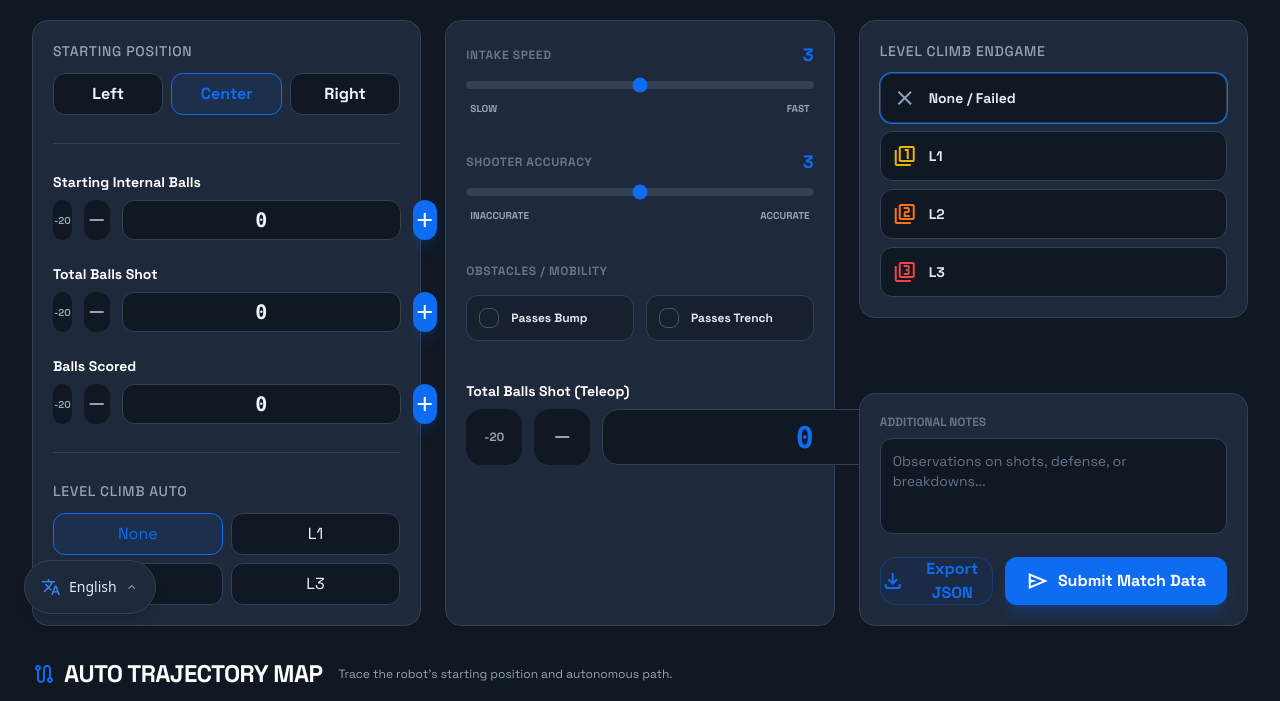
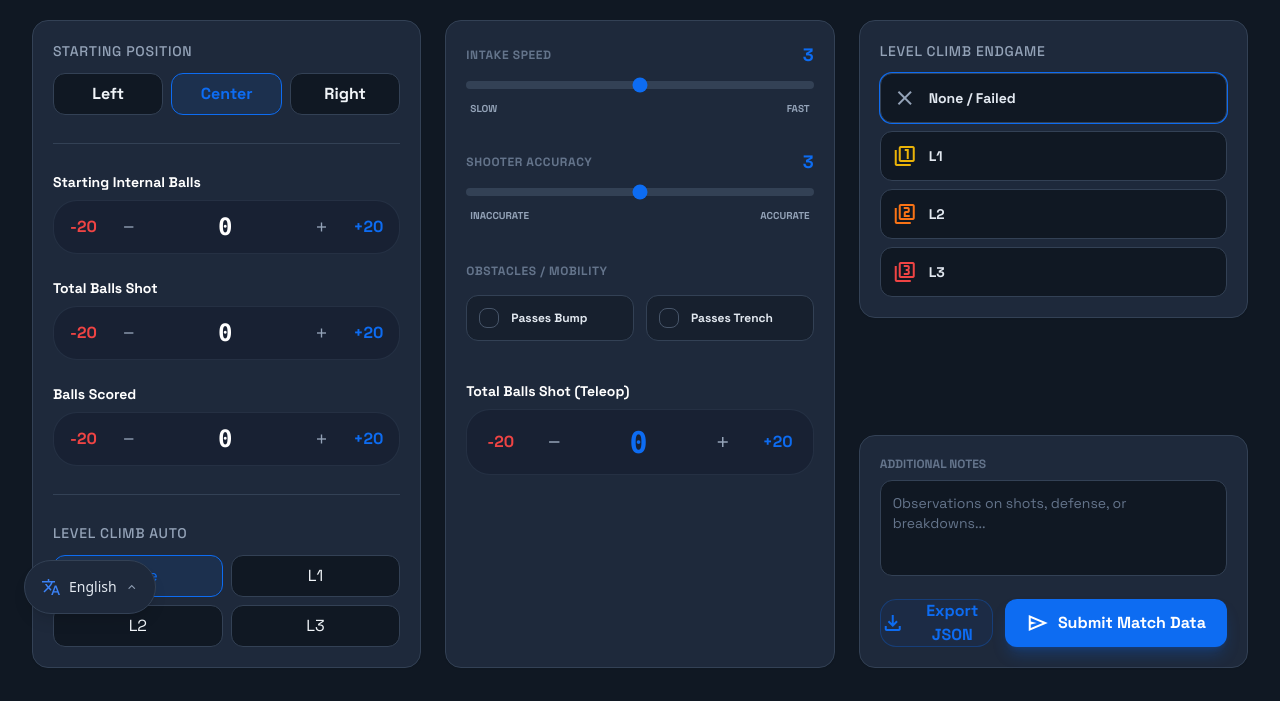
Before and after one commit to floragel/Scouting-App, a Flask app: template backend/templates/match_scout.html in a window 1280 px wide. Shown: the part 162-863 px from the top of the page. Run offline with Flask 3, Linux system fonts and the light colour scheme; the template is opened without the code that fills it, so the values that code supplies are empty; some libraries are stand-ins or nearby versions.

Commit message:
UI: Refactor match steppers into Unified Capsule design & Update Pit terminology to Close/Far

```diff
--- a/backend/templates/match_scout.html
+++ b/backend/templates/match_scout.html
@@ -211,26 +211,26 @@
                         <div class="flex flex-col gap-2">
                             <label class="text-sm font-bold text-slate-700 dark:text-white">Starting Internal
                                 Balls</label>
-                            <div class="flex items-center gap-1.5 sm:gap-3">
+                            <div class="flex items-center w-full bg-slate-900/40 rounded-2xl border border-slate-700/50 p-1 group transition-all hover:border-primary/20">
                                 <button
-                                    class="stepper-btn size-10 flex items-center justify-center rounded-lg bg-slate-100 dark:bg-[#101823] text-slate-400 hover:text-white hover:bg-red-500/20 hover:border-red-500 border border-transparent transition-colors text-[10px] font-bold"
+                                    class="stepper-btn h-11 px-3 text-red-500 font-bold hover:bg-red-500/10 rounded-xl transition-all"
                                     type="button" data-field="auto_start_balls" data-action="minus20">
                                     -20
                                 </button>
                                 <button
-                                    class="stepper-btn size-10 flex items-center justify-center rounded-lg bg-slate-100 dark:bg-[#101823] text-slate-400 hover:text-white hover:bg-red-500/20 hover:border-red-500 border border-transparent transition-colors"
+                                    class="stepper-btn h-11 w-10 flex items-center justify-center text-slate-400 hover:text-white hover:bg-slate-700/50 rounded-xl transition-all"
                                     type="button" data-field="auto_start_balls" data-action="minus">
-                                    <span class="material-symbols-outlined">remove</span>
+                                    <span class="material-symbols-outlined text-lg">remove</span>
                                 </button>
                                 <input type="number" id="val-auto_start_balls" value="0" min="0"
-                                    class="flex-1 bg-slate-100 dark:bg-[#101823] h-10 rounded-lg text-center text-xl font-bold font-mono border border-slate-200 dark:border-slate-700 focus:border-primary focus:ring-1 focus:ring-primary outline-none" />
+                                    class="flex-1 min-w-0 bg-transparent h-11 border-none text-center text-2xl font-bold font-mono text-white focus:ring-0 outline-none" />
                                 <button
-                                    class="stepper-btn size-10 flex items-center justify-center rounded-lg bg-primary text-white shadow-lg shadow-primary/20 hover:bg-primary/90"
+                                    class="stepper-btn h-11 w-10 flex items-center justify-center text-slate-400 hover:text-white hover:bg-slate-700/50 rounded-xl transition-all"
                                     type="button" data-field="auto_start_balls" data-action="plus">
-                                    <span class="material-symbols-outlined">add</span>
+                                    <span class="material-symbols-outlined text-lg">add</span>
                                 </button>
                                 <button
-                                    class="stepper-btn size-10 flex items-center justify-center rounded-lg bg-primary/20 text-primary border border-primary/30 hover:bg-primary hover:text-white transition-all text-[10px] font-bold"
+                                    class="stepper-btn h-11 px-3 text-primary font-bold hover:bg-primary/10 rounded-xl transition-all"
                                     type="button" data-field="auto_start_balls" data-action="plus20">
                                     +20
                                 </button>
@@ -240,26 +240,26 @@
                         <!-- Total Shot -->
                         <div class="flex flex-col gap-2">
                             <label class="text-sm font-bold text-slate-700 dark:text-white">Total Balls Shot</label>
-                            <div class="flex items-center gap-1.5 sm:gap-3">
+                            <div class="flex items-center w-full bg-slate-900/40 rounded-2xl border border-slate-700/50 p-1 group transition-all hover:border-primary/20">
                                 <button
-                                    class="stepper-btn size-10 flex items-center justify-center rounded-lg bg-slate-100 dark:bg-[#101823] text-slate-400 hover:text-white hover:bg-red-500/20 hover:border-red-500 border border-transparent transition-colors text-[10px] font-bold"
+                                    class="stepper-btn h-11 px-3 text-red-500 font-bold hover:bg-red-500/10 rounded-xl transition-all"
                                     type="button" data-field="auto_balls_shot" data-action="minus20">
                                     -20
                                 </button>
                                 <button
-                                    class="stepper-btn size-10 flex items-center justify-center rounded-lg bg-slate-100 dark:bg-[#101823] text-slate-400 hover:text-white hover:bg-red-500/20 hover:border-red-500 border border-transparent transition-colors"
+                                    class="stepper-btn h-11 w-10 flex items-center justify-center text-slate-400 hover:text-white hover:bg-slate-700/50 rounded-xl transition-all"
                                     type="button" data-field="auto_balls_shot" data-action="minus">
-                                    <span class="material-symbols-outlined">remove</span>
+                                    <span class="material-symbols-outlined text-lg">remove</span>
                                 </button>
                                 <input type="number" id="val-auto_balls_shot" value="0" min="0"
-                                    class="flex-1 bg-slate-100 dark:bg-[#101823] h-10 rounded-lg text-center text-xl font-bold font-mono border border-slate-200 dark:border-slate-700 focus:border-primary focus:ring-1 focus:ring-primary outline-none" />
+                                    class="flex-1 min-w-0 bg-transparent h-11 border-none text-center text-2xl font-bold font-mono text-white focus:ring-0 outline-none" />
                                 <button
-                                    class="stepper-btn size-10 flex items-center justify-center rounded-lg bg-primary text-white shadow-lg shadow-primary/20 hover:bg-primary/90"
+                                    class="stepper-btn h-11 w-10 flex items-center justify-center text-slate-400 hover:text-white hover:bg-slate-700/50 rounded-xl transition-all"
                                     type="button" data-field="auto_balls_shot" data-action="plus">
-                                    <span class="material-symbols-outlined">add</span>
+                                    <span class="material-symbols-outlined text-lg">add</span>
                                 </button>
                                 <button
-                                    class="stepper-btn size-10 flex items-center justify-center rounded-lg bg-primary/20 text-primary border border-primary/30 hover:bg-primary hover:text-white transition-all text-[10px] font-bold"
+                                    class="stepper-btn h-11 px-3 text-primary font-bold hover:bg-primary/10 rounded-xl transition-all"
                                     type="button" data-field="auto_balls_shot" data-action="plus20">
                                     +20
                                 </button>
@@ -269,26 +269,26 @@
                         <!-- Balls Scored -->
                         <div class="flex flex-col gap-2">
                             <label class="text-sm font-bold text-slate-700 dark:text-white">Balls Scored</label>
-                            <div class="flex items-center gap-1.5 sm:gap-3">
+                            <div class="flex items-center w-full bg-slate-900/40 rounded-2xl border border-slate-700/50 p-1 group transition-all hover:border-primary/20">
                                 <button
-                                    class="stepper-btn size-10 flex items-center justify-center rounded-lg bg-slate-100 dark:bg-[#101823] text-slate-400 hover:text-white hover:bg-red-500/20 hover:border-red-500 border border-transparent transition-colors text-[10px] font-bold"
+                                    class="stepper-btn h-11 px-3 text-red-500 font-bold hover:bg-red-500/10 rounded-xl transition-all"
                                     type="button" data-field="auto_balls_scored" data-action="minus20">
                                     -20
                                 </button>
                                 <button
-                                    class="stepper-btn size-10 flex items-center justify-center rounded-lg bg-slate-100 dark:bg-[#101823] text-slate-400 hover:text-white hover:bg-red-500/20 hover:border-red-500 border border-transparent transition-colors"
+                                    class="stepper-btn h-11 w-10 flex items-center justify-center text-slate-400 hover:text-white hover:bg-slate-700/50 rounded-xl transition-all"
                                     type="button" data-field="auto_balls_scored" data-action="minus">
-                                    <span class="material-symbols-outlined">remove</span>
+                                    <span class="material-symbols-outlined text-lg">remove</span>
                                 </button>
                                 <input type="number" id="val-auto_balls_scored" value="0" min="0"
-                                    class="flex-1 bg-slate-100 dark:bg-[#101823] h-10 rounded-lg text-center text-xl font-bold font-mono border border-slate-200 dark:border-slate-700 focus:border-primary focus:ring-1 focus:ring-primary outline-none" />
+                                    class="flex-1 min-w-0 bg-transparent h-11 border-none text-center text-2xl font-bold font-mono text-white focus:ring-0 outline-none" />
                                 <button
-                                    class="stepper-btn size-10 flex items-center justify-center rounded-lg bg-primary text-white shadow-lg shadow-primary/20 hover:bg-primary/90"
+                                    class="stepper-btn h-11 w-10 flex items-center justify-center text-slate-400 hover:text-white hover:bg-slate-700/50 rounded-xl transition-all"
                                     type="button" data-field="auto_balls_scored" data-action="plus">
-                                    <span class="material-symbols-outlined">add</span>
+                                    <span class="material-symbols-outlined text-lg">add</span>
                                 </button>
                                 <button
-                                    class="stepper-btn size-10 flex items-center justify-center rounded-lg bg-primary/20 text-primary border border-primary/30 hover:bg-primary hover:text-white transition-all text-[10px] font-bold"
+                                    class="stepper-btn h-11 px-3 text-primary font-bold hover:bg-primary/10 rounded-xl transition-all"
                                     type="button" data-field="auto_balls_scored" data-action="plus20">
                                     +20
                                 </button>
@@ -400,33 +400,30 @@
 
                         <!-- Teleop Balls Shot -->
                         <div class="flex flex-col gap-2 pt-2">
-                            <label class="text-sm font-bold text-slate-700 dark:text-white">Total Balls Shot
-                                (Teleop)</label>
-                            <div class="flex items-center gap-3">
-                            <div class="flex items-center gap-1.5 sm:gap-3">
+                            <label class="text-sm font-bold text-slate-700 dark:text-white">Total Balls Shot (Teleop)</label>
+                            <div class="flex items-center w-full bg-slate-900/40 rounded-2xl border border-slate-700/50 p-1 group transition-all hover:border-primary/20">
                                 <button
-                                    class="stepper-btn size-14 flex items-center justify-center rounded-xl bg-slate-100 dark:bg-[#101823] text-slate-400 hover:text-white hover:bg-red-500/20 hover:border-red-500 border border-transparent transition-colors text-xs font-bold"
+                                    class="stepper-btn h-14 px-4 text-red-500 font-bold hover:bg-red-500/10 rounded-xl transition-all"
                                     type="button" data-field="teleop_balls_shot" data-action="minus20">
                                     -20
                                 </button>
                                 <button
-                                    class="stepper-btn size-14 flex items-center justify-center rounded-xl bg-slate-100 dark:bg-[#101823] text-slate-400 hover:text-white hover:bg-red-500/20 hover:border-red-500 border border-transparent transition-colors"
+                                    class="stepper-btn h-14 w-12 flex items-center justify-center text-slate-400 hover:text-white hover:bg-slate-700/50 rounded-xl transition-all"
                                     type="button" data-field="teleop_balls_shot" data-action="minus">
-                                    <span class="material-symbols-outlined">remove</span>
+                                    <span class="material-symbols-outlined text-xl">remove</span>
                                 </button>
                                 <input type="number" id="val-teleop_balls_shot" value="0" min="0"
-                                    class="flex-1 bg-slate-100 dark:bg-[#101823] h-14 rounded-xl text-center text-3xl font-bold font-mono text-primary border border-slate-200 dark:border-slate-700 focus:border-primary focus:ring-1 focus:ring-primary outline-none" />
+                                    class="flex-1 min-w-0 bg-transparent h-14 border-none text-center text-3xl font-bold font-mono text-primary focus:ring-0 outline-none" />
                                 <button
-                                    class="stepper-btn size-14 flex items-center justify-center rounded-xl bg-primary text-white shadow-lg shadow-primary/20 hover:bg-primary/90"
+                                    class="stepper-btn h-14 w-12 flex items-center justify-center text-slate-400 hover:text-white hover:bg-slate-700/50 rounded-xl transition-all"
                                     type="button" data-field="teleop_balls_shot" data-action="plus">
-                                    <span class="material-symbols-outlined text-3xl">add</span>
+                                    <span class="material-symbols-outlined text-xl">add</span>
                                 </button>
                                 <button
-                                    class="stepper-btn size-14 flex items-center justify-center rounded-xl bg-primary/20 text-primary border border-primary/30 hover:bg-primary hover:text-white transition-all text-xs font-bold"
+                                    class="stepper-btn h-14 px-4 text-primary font-bold hover:bg-primary/10 rounded-xl transition-all"
                                     type="button" data-field="teleop_balls_shot" data-action="plus20">
                                     +20
                                 </button>
-                            </div>
                             </div>
                         </div>
                     </div>
```
Also changed, not shown: backend/templates/pit_scout.html (+5 -5 lines).
